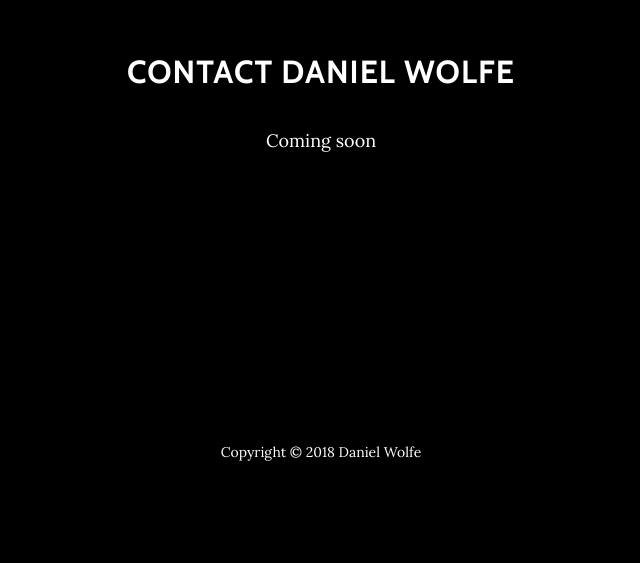
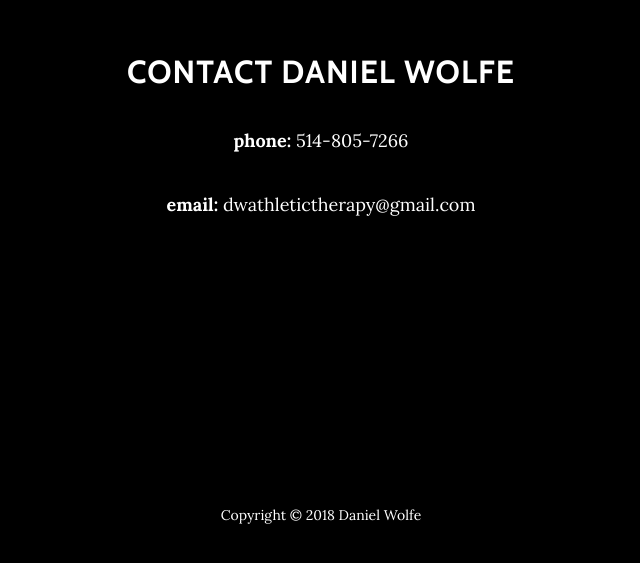
Before and after one commit to dw109/dw109.github.io, a plain HTML site: page index.html in a window 1280 px wide. Shown: the part 5866-6429 px from the top of the page, without its empty margins (319-959 px from the left). Before the commit the page ends 6379 px from the top, so only its background shows below. Drawn offline with nearby package versions, Linux system fonts and the light colour scheme.

Commit message:
add contact info

```diff
--- a/index.html
+++ b/index.html
@@ -260,7 +260,7 @@
         <div class="row">
           <div class="col-lg-8 mx-auto">
             <h2>Contact Daniel Wolfe</h2>
-            <p><p>Coming soon</p></p><ul class="list-inline banner-social-buttons"></ul></div>
+            <p><p><strong>phone: </strong>514-805-7266</p><p><strong>email: </strong>dwathletictherapy@gmail.com</p></p><ul class="list-inline banner-social-buttons"></ul></div>
         </div>
       </div>
     </section>
```
